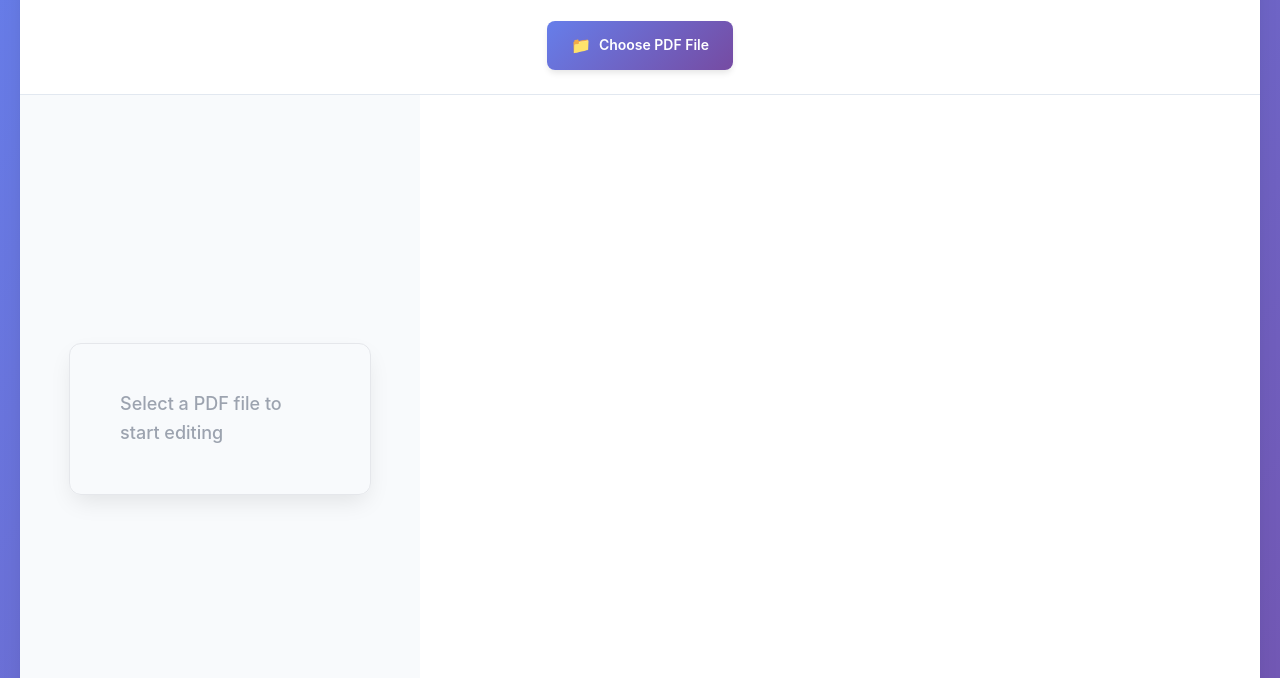
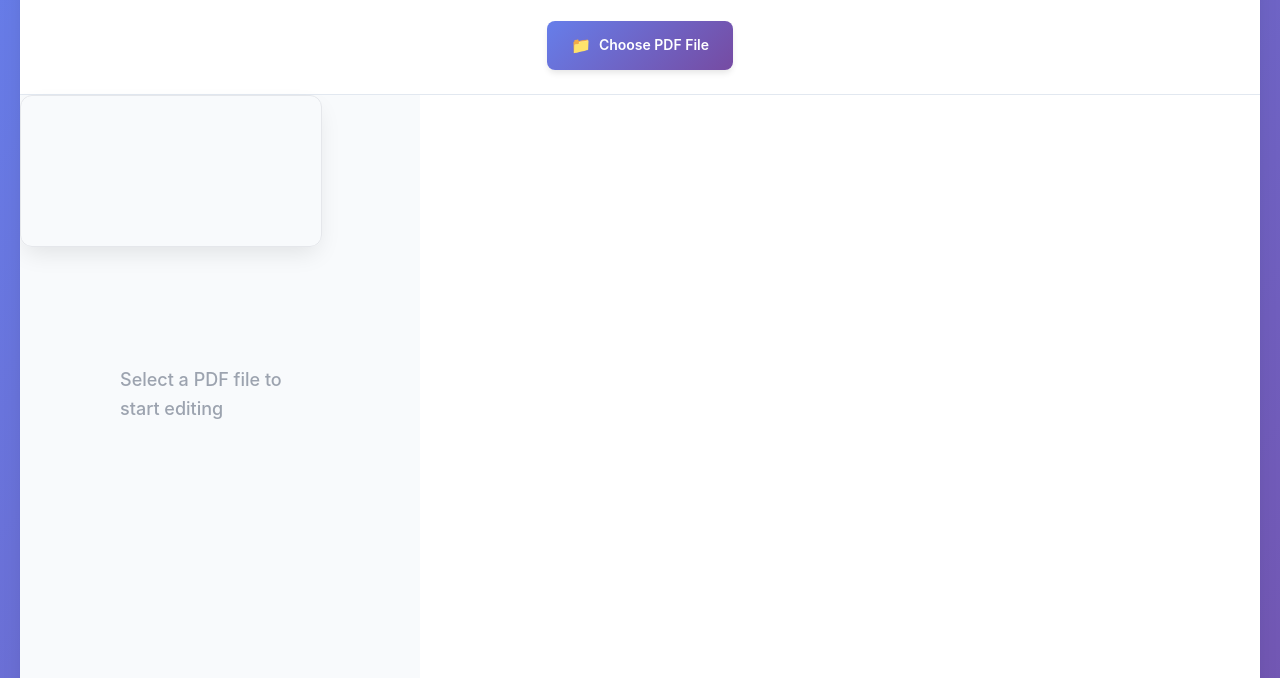
Before and after one commit to praveensaison/pdf-editor, a website: page index.html in a window 1280 px wide. Shown: the part 116-794 px from the top of the page. Drawn offline with nearby package versions, Linux system fonts and the light colour scheme.

Commit message:
Position Issue

```diff
--- a/styles.css
+++ b/styles.css
@@ -159,9 +159,9 @@ button {
     position: relative;
     background: #f8fafc;
     display: flex;
-    align-items: center;
-    justify-content: center;
-    padding: 24px;
+    align-items: start;
+    justify-content: start;
+    padding: 0px;
     min-height: 600px;
 }
 
```
